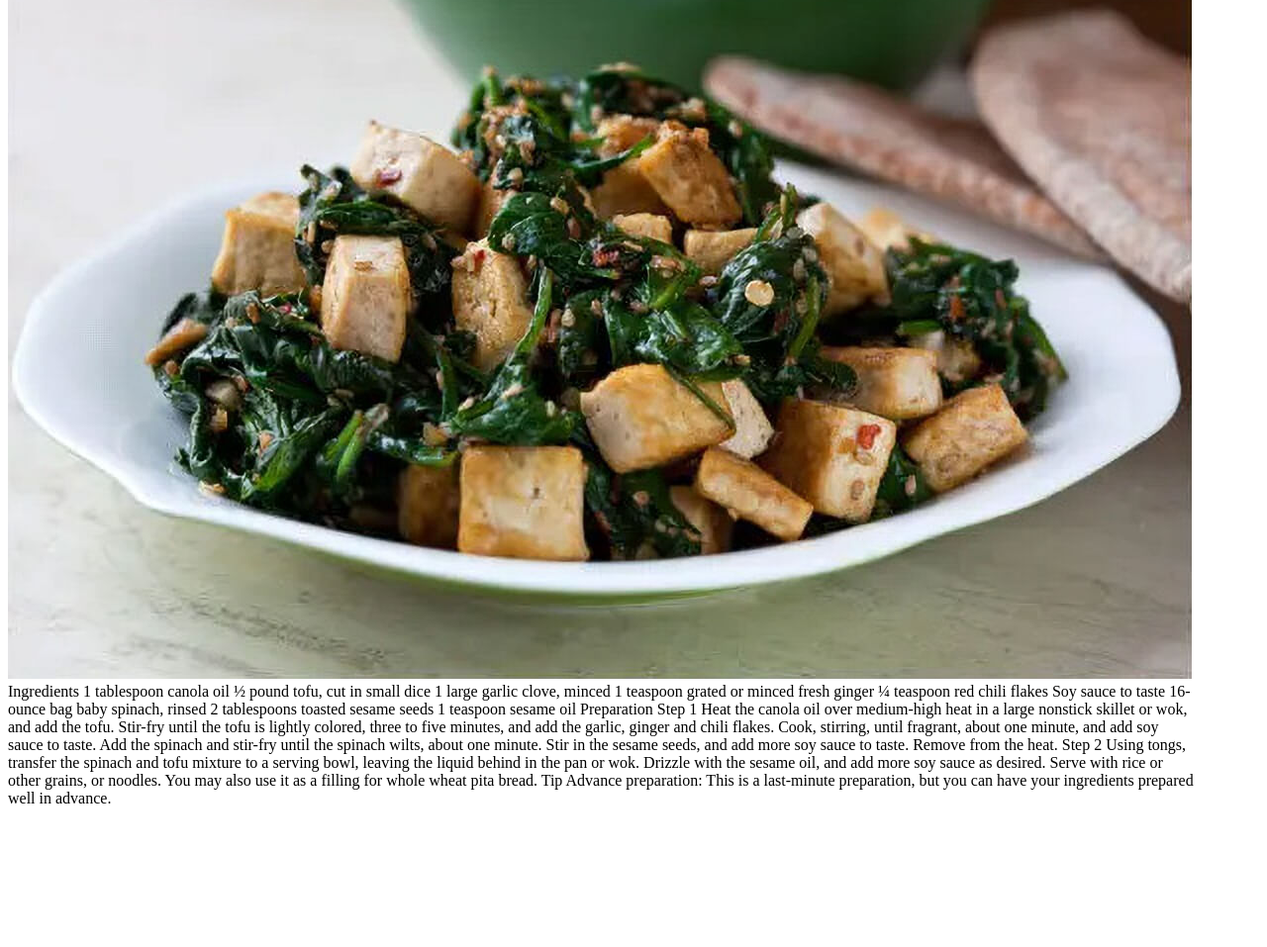
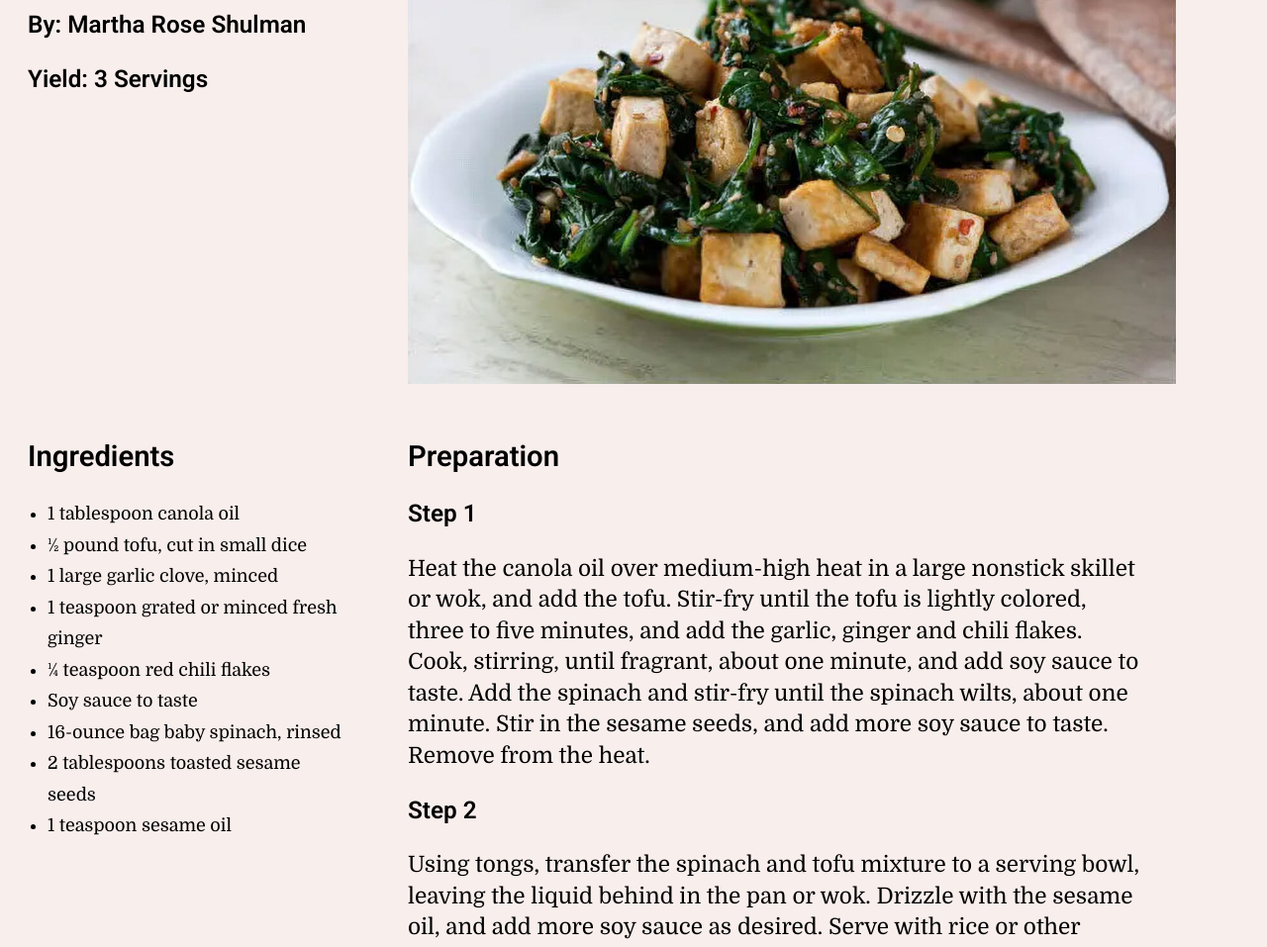
Before and after one commit to g28smith/exercise-7-1, a plain HTML site: page index.html in a window 1280 px wide. Shown: the part 136-1093 px from the top of the page at 99% size. Before the commit the page ends 960 px from the top, so only its background shows below. Drawn offline with Linux system fonts and the light colour scheme.

Commit message:
div classes created

```diff
--- a/index.html
+++ b/index.html
@@ -1,47 +1,125 @@
 <!DOCTYPE html>
-<html lang="us">
+<html lang="en-ca">
   <head>
     <meta charset="UTF-8">
     <title>Tofu V1</title>
+
+    <link rel="preconnect" href="https://fonts.googleapis.com">
+<link rel="preconnect" href="https://fonts.gstatic.com" crossorigin>
+<link href="https://fonts.googleapis.com/css2?family=Domine:wght@400..700&family=Roboto:ital,wght@0,100..900;1,100..900&display=swap" rel="stylesheet">
+
+
     <style>
-    #main { width: 1200px;}
+      body {
+        font-size: 18px;
+  font-family: "Domine", serif;
+  font-optical-sizing: auto;
+  font-weight: 400;
+  font-style: normal;
+  background-color: #F8EEEC;
+}
+      h1 {
+      font-weight: 700;
+      font-size: 2em;
+      line-height: 125%;
+      }
+
+      h2, h3 {
+      font-weight: 600;
+      line-height: 125%;
+      }
+
+      h2 {
+      font-size: 1.625em;
+      }
+
+      h3 {
+      font-size: 1.35em;
+      }
+
+      h1, h2, h3 {
+  font-family: "Roboto", sans-serif;
+  font-optical-sizing: auto;
+  font-style: normal;
+  font-variation-settings: "wdth" 100;
+  letter-spacing: 200%;
+}
+
+      .container {
+        width: 1200px;
+        display: grid;
+        grid-template-columns: 32% 68%;
+        line-height: 175%;
+      }
+
+      .grid-item {
+      padding: 0 20px;
+      }
+
+      .grid-item img {
+        width: 100%;
+        padding-bottom: 20px;
+      }
+
+      .grid-item h2 {
+        margin: inherit 0 0 0;
+      }
+
+       .grid-item h2 {
+        margin: inherit 0 0 0;
+      }
+
+      .grid-item ul {
+        margin: 0;
+        padding: 0;
+      }
+
+      .grid-item li {
+        margin-left: 20px;
+        padding-right: 20px;
+        font-size: 1em;
+      }
+
+      .grid-item p {
+        padding: 0 30px 0 0;
+        font-size: 1.25em;
+      }
+
     </style>
 
   </head>
   <body>
-<div id="main">
+    <div class="container">
+      <div class="grid-item"><h1>Spinach, Tofu and Sesame Stir-Fry</h1>
+        <h3>By: Martha Rose Shulman</h3>
+        <h3>Yield: 3 Servings</h3></div>
+      <div class="grid-item"><img src="recipe-photo-Enhanced-SR.jpg" alt="tasty tofu"></div>
+        <div class="grid-item"><h2>Ingredients</h2>
 
+        <ul>
 
+          <li>1 tablespoon canola oil</li>
+        <li>½ pound tofu, cut in small dice</li>
+        <li>1 large garlic clove, minced</li>
+        <li>1 teaspoon grated or minced fresh ginger</li>
+        <li>¼ teaspoon red chili flakes</li>
+        <li>Soy sauce to taste</li>
+        <li>16-ounce bag baby spinach, rinsed</li>
+        <li>2 tablespoons toasted sesame seeds</li>
+          <li>1 teaspoon sesame oil</ul></div>
 
+      <div class="grid-item">
+        <h2>Preparation</h2>
+        <h3>Step 1</h3>
+        <p>Heat the canola oil over medium-high heat in a large nonstick skillet or wok, and add the tofu. Stir-fry until the tofu is lightly colored, three to five minutes, and add the garlic, ginger and chili flakes. Cook, stirring, until fragrant, about one minute, and add soy sauce to taste. Add the spinach and stir-fry until the spinach wilts, about one minute. Stir in the sesame seeds, and add more soy sauce to taste. Remove from the heat.</p>
 
-Spinach, Tofu and Sesame Stir-Fry
-By: Martha Rose Shulman
-Yield: 3 Servings
-<img src="recipe-photo-Enhanced-SR.jpg" alt="tasty tofu">
-Ingredients
+        <h3>Step 2</h3>
+        <p>Using tongs, transfer the spinach and tofu mixture to a serving bowl, leaving the liquid behind in the pan or wok. Drizzle with the sesame oil, and add more soy sauce as desired. Serve with rice or other grains, or noodles. You may also use it as a filling for whole wheat pita bread.</p>
 
-1 tablespoon canola oil
-½ pound tofu, cut in small dice
-1 large garlic clove, minced
-1 teaspoon grated or minced fresh ginger
-¼ teaspoon red chili flakes
-Soy sauce to taste
-16-ounce bag baby spinach, rinsed
-2 tablespoons toasted sesame seeds
-1 teaspoon sesame oil
-
-Preparation
-
-Step 1
-Heat the canola oil over medium-high heat in a large nonstick skillet or wok, and add the tofu. Stir-fry until the tofu is lightly colored, three to five minutes, and add the garlic, ginger and chili flakes. Cook, stirring, until fragrant, about one minute, and add soy sauce to taste. Add the spinach and stir-fry until the spinach wilts, about one minute. Stir in the sesame seeds, and add more soy sauce to taste. Remove from the heat.
-
-Step 2
-Using tongs, transfer the spinach and tofu mixture to a serving bowl, leaving the liquid behind in the pan or wok. Drizzle with the sesame oil, and add more soy sauce as desired. Serve with rice or other grains, or noodles. You may also use it as a filling for whole wheat pita bread.
-
-Tip
-Advance preparation: This is a last-minute preparation, but you can have your ingredients prepared well in advance.
+        <h3>Tip</h3>
+        <p>Advance preparation: This is a last-minute preparation, but you can have your ingredients prepared well in advance.</p>
       </div>
-
+    </div>
 
   </body>
 </html>
```
Lines whose indentation alone changed are shown as unchanged.
